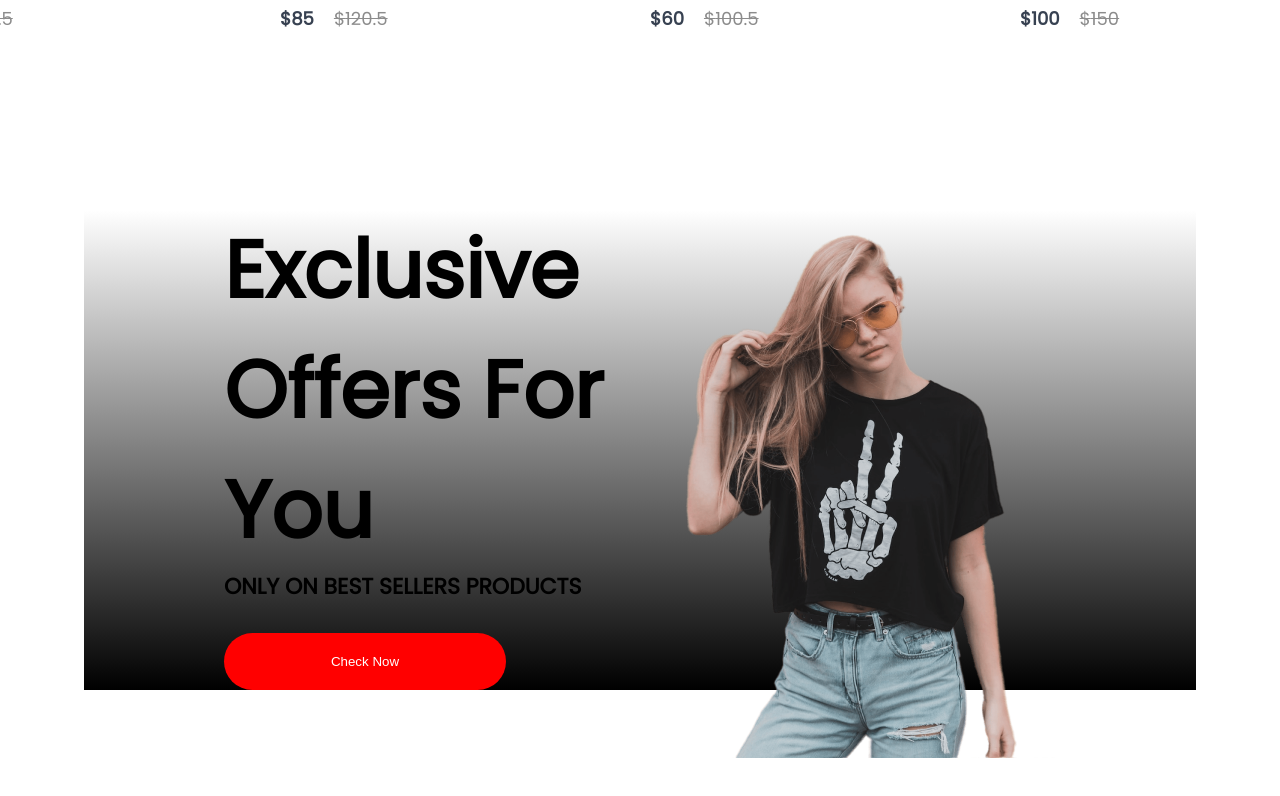
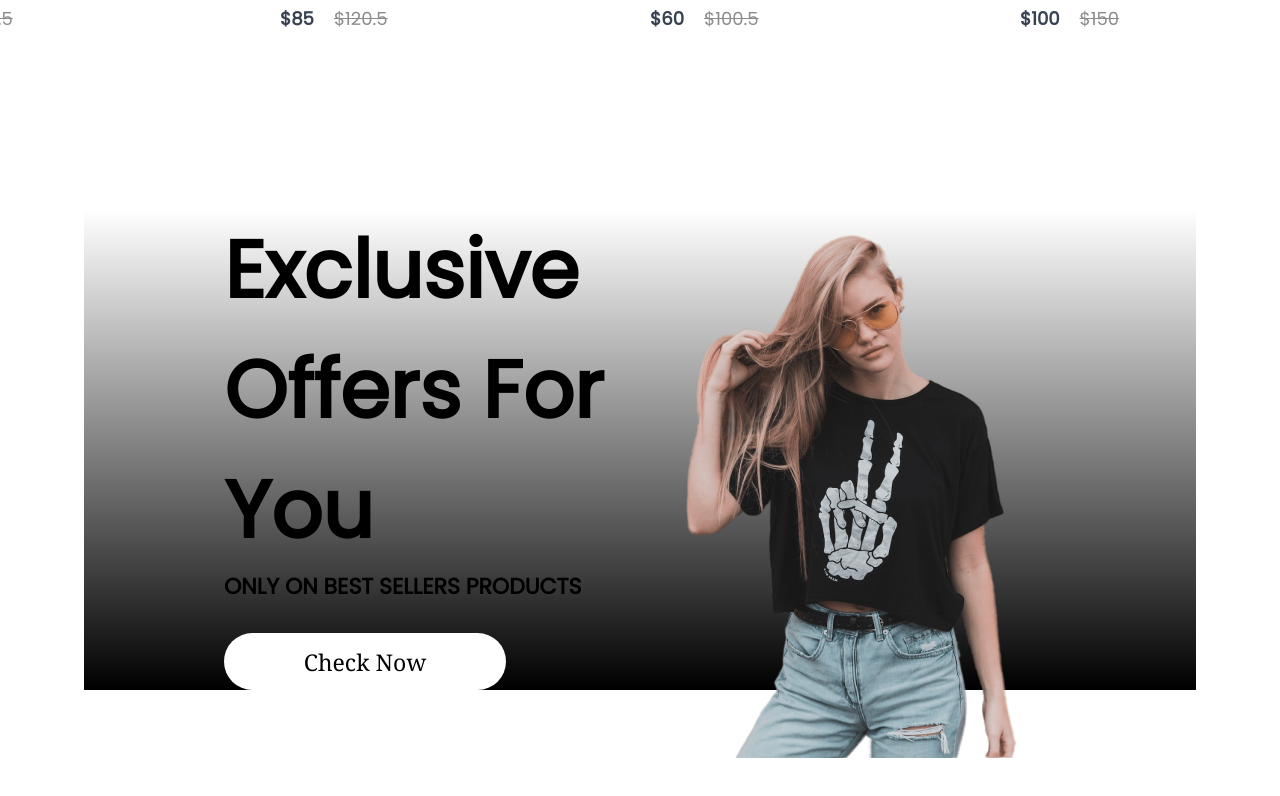
Before and after one commit to SanDevil23/e_commerce_frontend, a React (Create React App) app: page / in a window 1280 px wide. Shown: the part 1727-2523 px from the top of the page. Built offline with nearby package versions, Linux system fonts and the light colour scheme.

Commit message:
buttons config

```diff
--- a/src/Components/Offers/Offers.css
+++ b/src/Components/Offers/Offers.css
@@ -30,15 +30,26 @@
 .offers-left button{
     width: 282px;
     height: 70px;
+    font-weight: 600;
+    font-size: 23px;
+    font-family: Cambria, Cochin, Georgia, Times, 'Times New Roman', serif;
     border-radius: 35px;
-    background: red;
+    background-color: rgb(255, 255, 255);
     border: none;
-    color: white;
+    color: rgb(0, 0, 0);
     font-weight: 500;
     margin-top: 30px;
     cursor: pointer;
 }
 
+.offers-left button:hover{
+    box-shadow: 2px 2px 4px 3px  rgb(161, 161, 161);
+}
+
+.offers-left button:active{
+    background-color: rgb(248, 193, 193);
+}
+
 .offers-left{
 
 }
```
